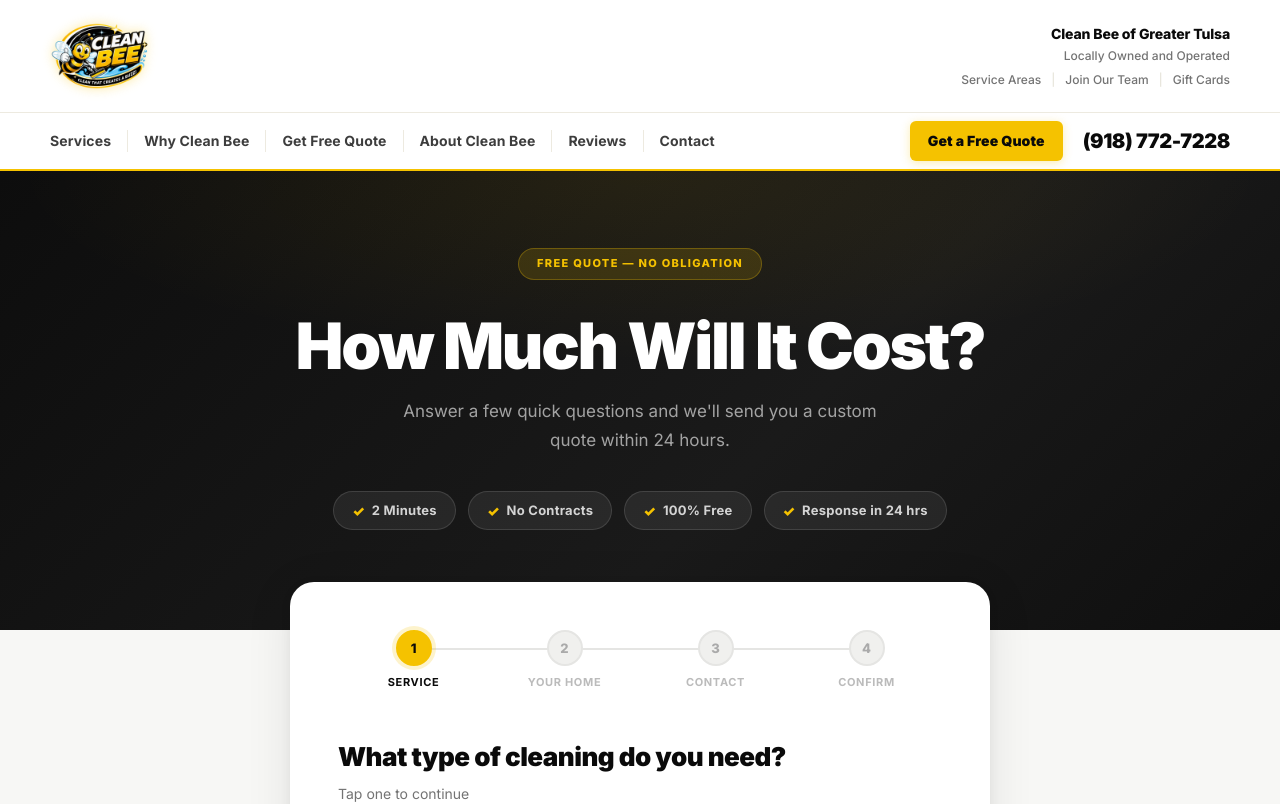
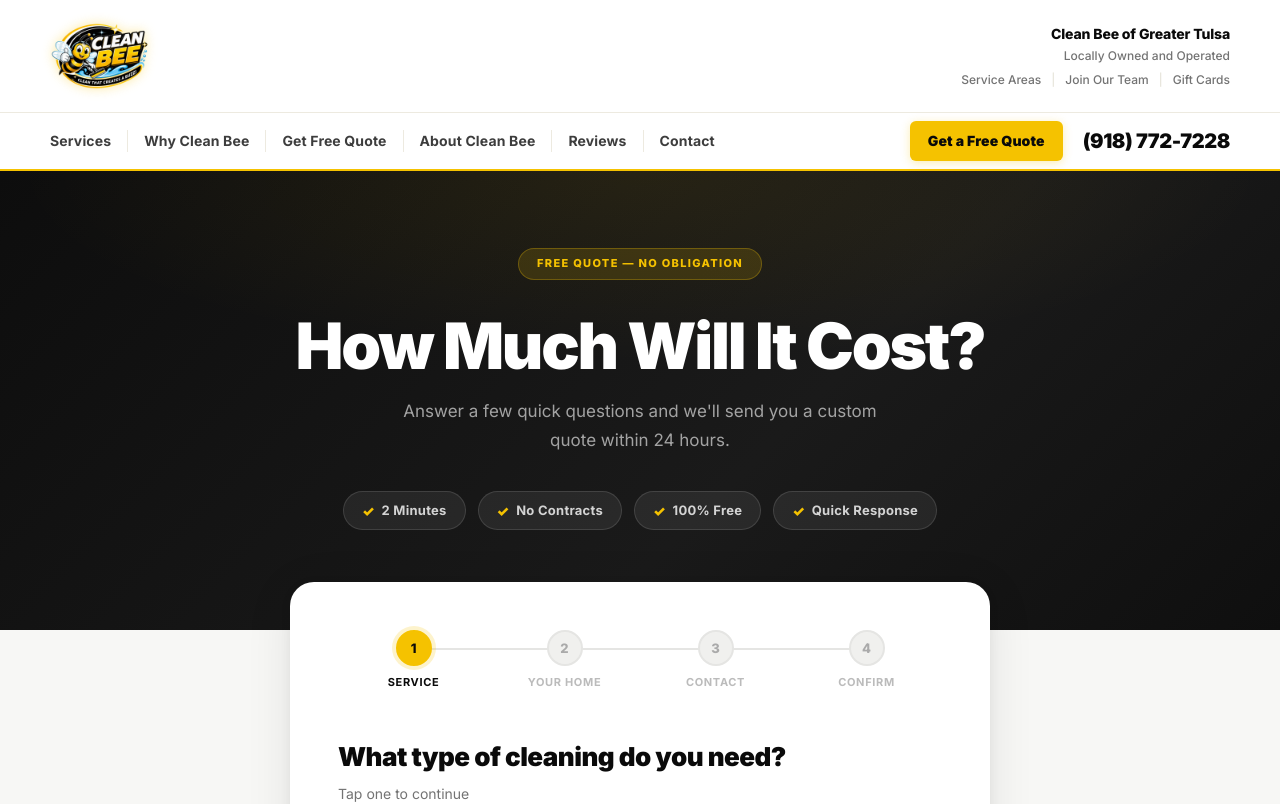
Before and after one commit to alekwayne3-crypto/personal_site, a React (Vite) app in the folder client/: page /get-a-quote in a window 1280 px wide. Shown: the top 804 px of the page. Built offline with nearby package versions, Linux system fonts and the light colour scheme.

Commit message:
Change badge to Quick Response

```diff
--- a/client/src/pages/QuotePage.jsx
+++ b/client/src/pages/QuotePage.jsx
@@ -85,7 +85,7 @@ export default function QuotePage() {
               <span className="qp-hero-badge"><span className="qp-badge-check">✓</span> 2 Minutes</span>
               <span className="qp-hero-badge"><span className="qp-badge-check">✓</span> No Contracts</span>
               <span className="qp-hero-badge"><span className="qp-badge-check">✓</span> 100% Free</span>
-              <span className="qp-hero-badge"><span className="qp-badge-check">✓</span> Response in 24 hrs</span>
+              <span className="qp-hero-badge"><span className="qp-badge-check">✓</span> Quick Response</span>
             </div>
           </div>
         </section>
```
